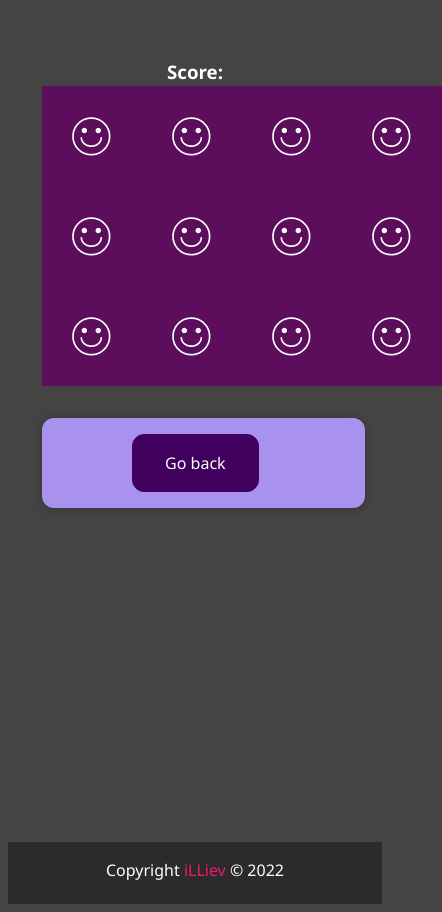
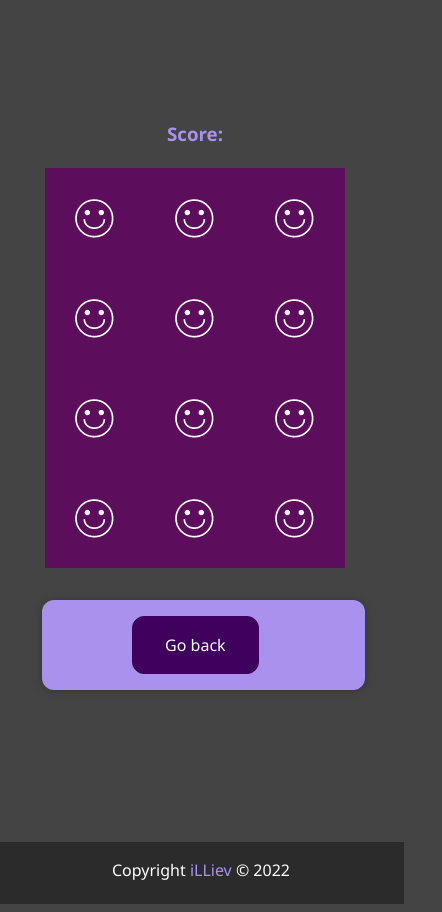
Before and after one commit to xBasox/memoryGame, a website: page dist/index.html in a window 390 px wide. Shown: the whole page, 442 px wide, since content can reach past the window. Drawn offline with Linux system fonts and the light colour scheme.

Commit message:
css issues

```diff
--- a/dist/index.html
+++ b/dist/index.html
@@ -10,7 +10,7 @@
   <body>
     <main class="mobile">
       <div>
-        <h3>Score: <span id="result"></span></h3>
+        <h3 class="text-secondary">Score: <span id="result"></span></h3>
         <div id="grid"></div>
       </div>
 
--- a/dist/style.css
+++ b/dist/style.css
@@ -7,8 +7,9 @@
 }
 
 .text-secondary {
+  padding-top: 5vh;
   text-align: center;
-  color: #ee1a6f;
+  color: #a892ee;
 }
 
 .go-back {
@@ -63,7 +64,7 @@ body {
 h1,
 h2,
 h3 {
-  margin: 0;
+  margin: 20px;
   font-weight: 600;
 }
 
@@ -79,7 +80,7 @@ header {
 }
 
 main {
-  min-height: calc(100vh - 30px);
+  min-height: calc(100vh - 90px);
 }
 
 main#home,
@@ -96,6 +97,9 @@ main#about h1 {
 }
 
 #main-footer {
+  width: 100%;
+  margin-left: -10px;
+  margin-bottom: -10px;
   height: 30px;
   text-align: center;
   padding: 1rem;
@@ -122,6 +126,14 @@ main#about h1 {
     text-align: center;
   }
 
+  #grid {
+    margin: auto;
+    width: 300px;
+    height: 400px;
+    display: flex;
+    flex-wrap: wrap;
+  }
+
   @media screen and (max-width: 500px) {
     main {
       min-height: calc(100vh - 30px);
```
